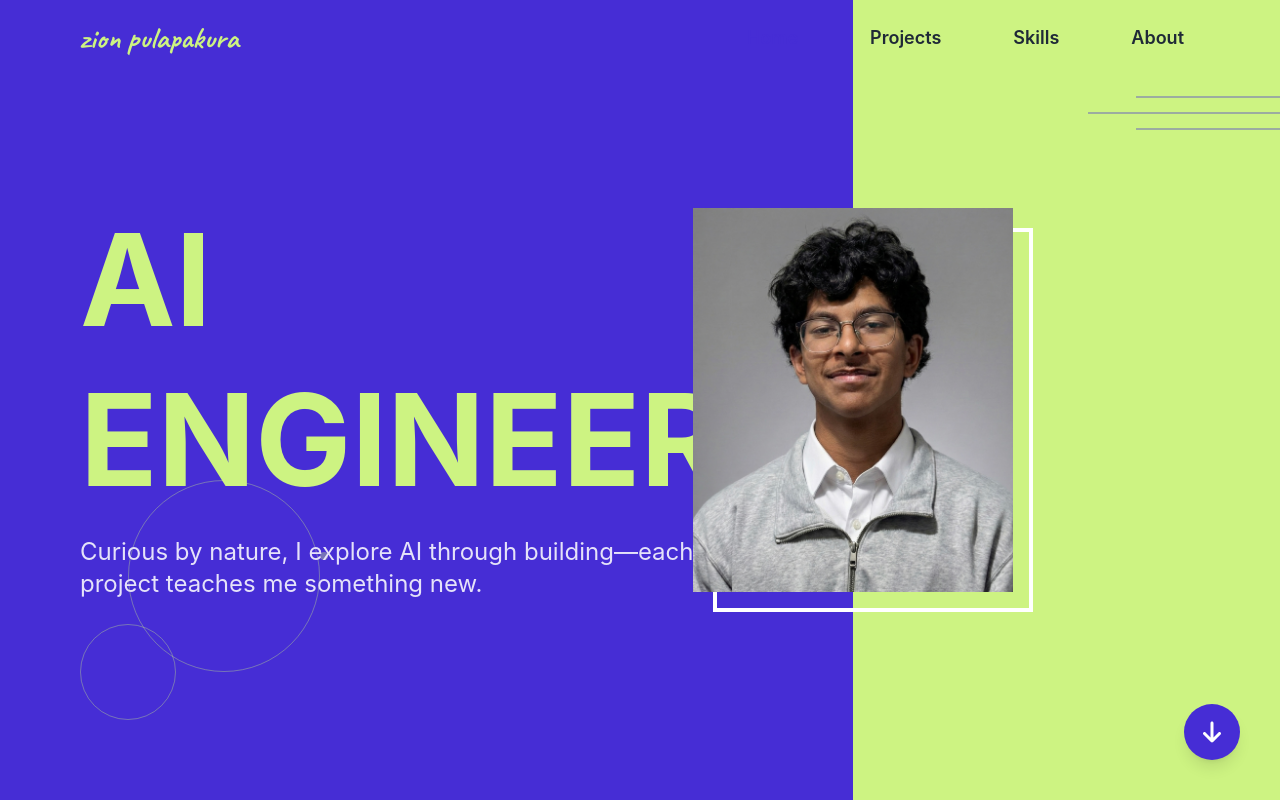
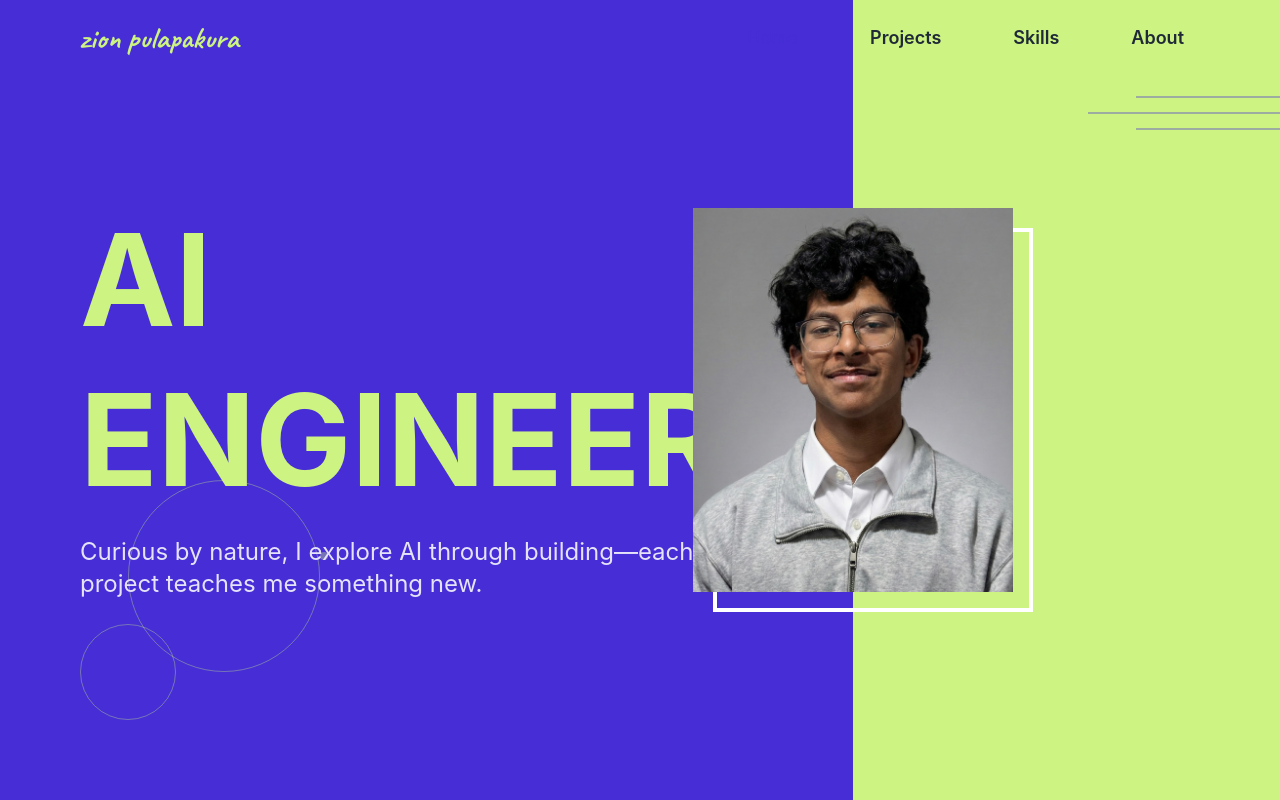
Before and after one commit to zion-pulapakura/Portfolio-Website, a React (Vite) app: page / in a window 1280 px wide. Shown: the top 800 px of the page. Built offline with nearby package versions, Linux system fonts and the light colour scheme.

Commit message:
removed scroll arrow

```diff
--- a/src/App.tsx
+++ b/src/App.tsx
@@ -3,7 +3,6 @@ import LandingSection from "./pages/LandingSection";
 import ProjectsSection from "./pages/ProjectsSection";
 import SkillsSection from "./pages/SkillsSection";
 import AboutSection from "./pages/AboutSection";
-import ScrollArrow from "./components/ScrollArrow";
 import Navbar from "./components/Navbar";
 
 const App: React.FC = () => {
@@ -14,7 +13,6 @@ const App: React.FC = () => {
       <ProjectsSection />
       <SkillsSection />
       <AboutSection />
-      <ScrollArrow />
     </div>
   );
 };
--- a/src/components/ScrollArrow.tsx
+++ /dev/null
@@ -1,25 +0,0 @@
-import React, { useEffect, useState } from "react";
-import { FaArrowDown } from "react-icons/fa6";
-import { scrollTo } from "../utils/scrollTo";
-
-const ScrollArrow: React.FC = () => {
-  const [isLoaded, setIsLoaded] = useState(false);
-  const [currentSection, setCurrentSection] = useState<string>("landing");
-
-  useEffect(() => {
-    setTimeout(() => setIsLoaded(true), 500);
-  }, []);
-
-  return (
-    <button
-      onClick={() => scrollTo("projects")}
-      className={`fixed bottom-10 right-10 w-14 h-14 rounded-full bg-purple-primary flex items-center justify-center hover:opacity-90 transition-opacity cursor-pointer z-20 ${
-        currentSection === "about" ? "hidden" : ""
-      } shadow-lg ${isLoaded ? "animate-bounce-dance" : ""}`}
-    >
-      <FaArrowDown className="w-6 h-6 text-white" />
-    </button>
-  );
-};
-
-export default ScrollArrow;
--- /dev/null
+++ b/src/store/currentSectionStore.ts
@@ -0,0 +1,27 @@
+import { create } from "zustand";
+
+type SectionId = "landing" | "projects" | "skills" | "about";
+
+interface CurrentSectionState {
+  currentSection: SectionId;
+  setCurrentSection: (section: SectionId) => void;
+  getNextSection: () => SectionId | undefined;
+}
+
+const useCurrentSection = create<CurrentSectionState>((set, get) => ({
+  currentSection: "landing",
+  setCurrentSection: (section) => set({ currentSection: section }),
+  getNextSection: () => {
+    const currentSection = get().currentSection;
+    switch (currentSection) {
+      case "landing":
+        return "projects";
+      case "projects":
+        return "skills";
+      case "skills":
+        return "about";
+    }
+  },
+}));
+
+export default useCurrentSection;
--- a/src/store/useCurrentSectionStore.ts
+++ /dev/null
@@ -1,13 +0,0 @@
-import { create } from "zustand";
-
-type SectionId = "landing" | "projects" | "skills" | "about";
-
-interface CurrentSectionState {
-  currentSection: SectionId;
-  setCurrentSection: (section: SectionId) => void;
-}
-
-export const useCurrentSectionStore = create<CurrentSectionState>((set) => ({
-  currentSection: "landing",
-  setCurrentSection: (section) => set({ currentSection: section }),
-}));
```
